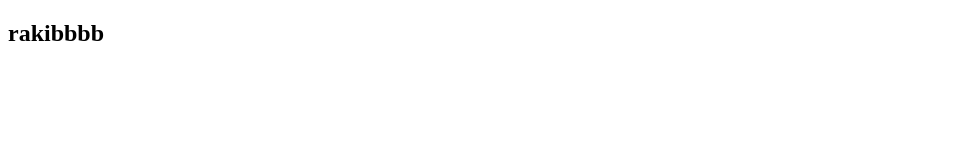
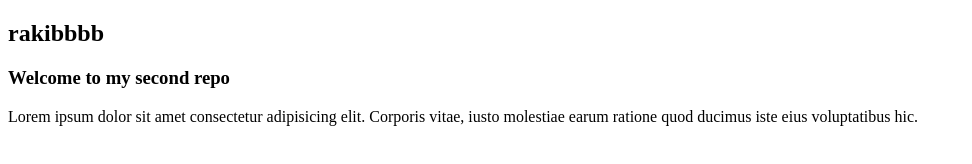
Before and after one commit to Alrakib581/my-second-repo, a plain HTML site: page index.html in a window 1280 px wide. Shown: the whole page, without its empty margins (0-972 px from the left). Drawn offline with Linux system fonts and the light colour scheme.

Commit message:
somthing add

```diff
--- a/index.html
+++ b/index.html
@@ -8,5 +8,7 @@
 </head>
 <body>
     <h2>rakibbbb</h2>
+    <h3>Welcome to my second repo</h3>
+    <p>Lorem ipsum dolor sit amet consectetur adipisicing elit. Corporis vitae, iusto molestiae earum ratione quod ducimus iste eius voluptatibus hic.</p>
 </body>
 </html>
```
